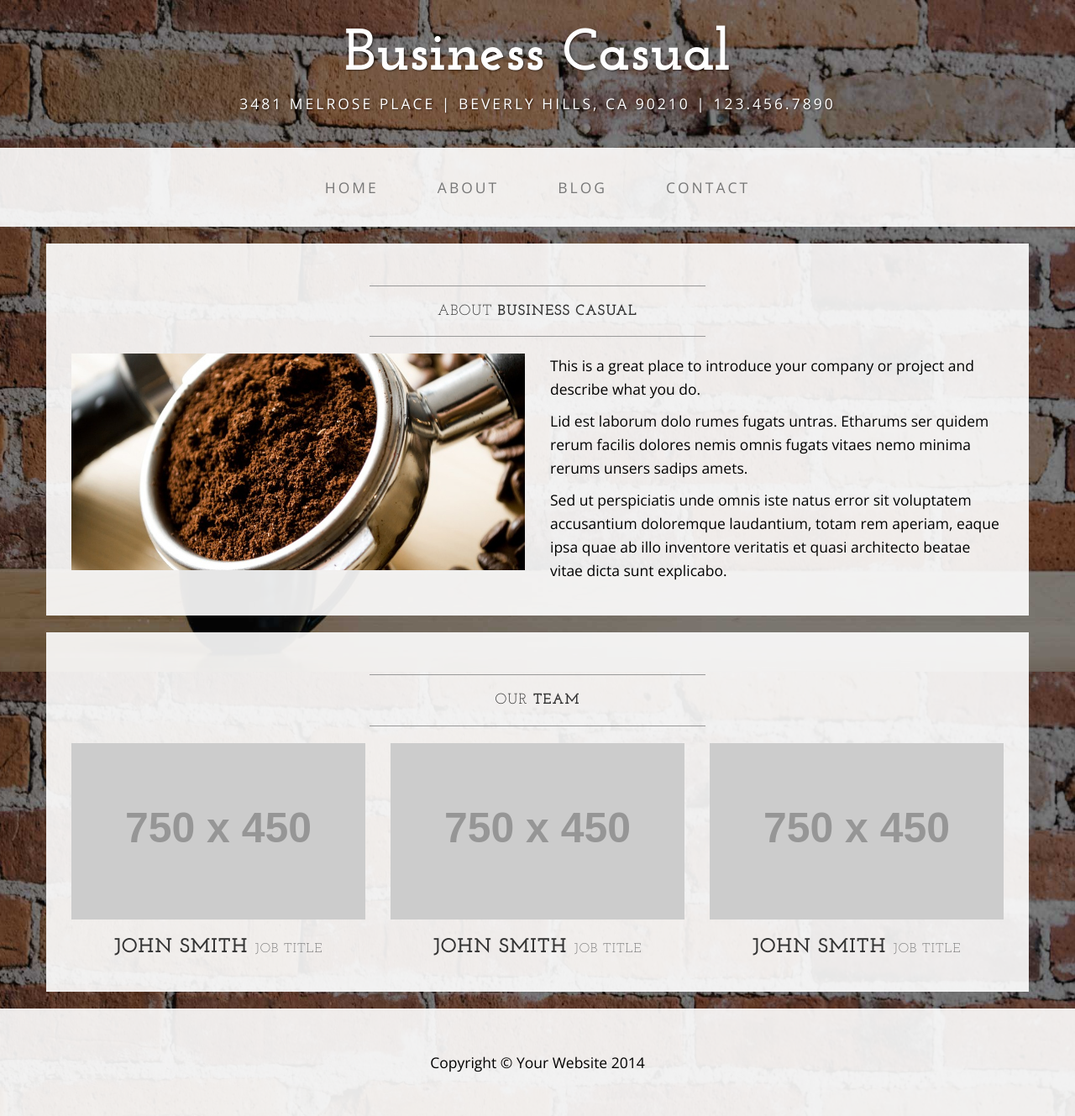
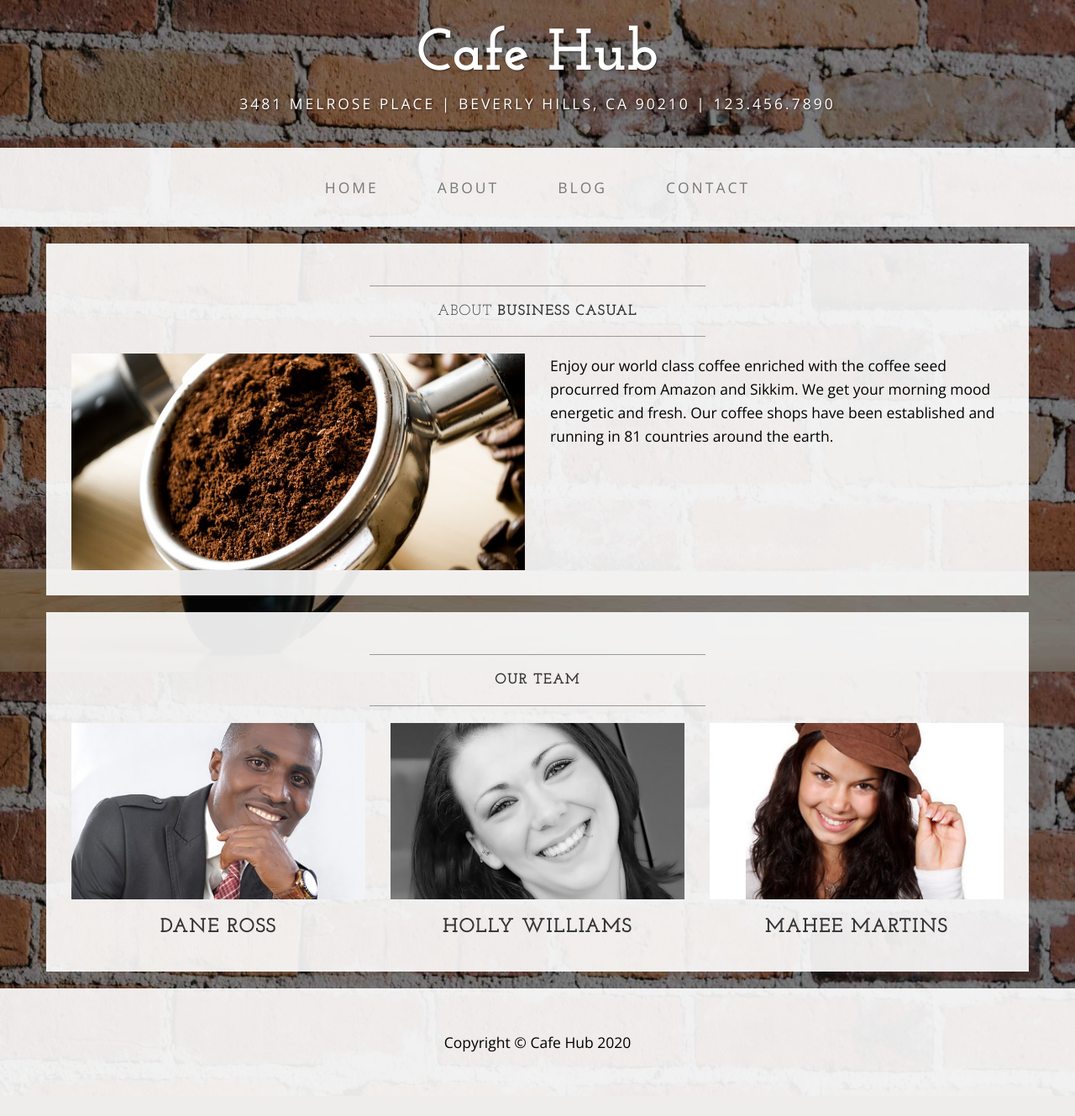
Before and after one commit to Ninad10code/Cafe-Hub, a PHP site: page /about.php in a window 1280 px wide. Shown: the whole page at 84% size. After the commit the page ends 1253 px from the top, so only its background shows below. Run offline with PHP 8.4, Linux system fonts and the light colour scheme; grey boxes labelled with a size stand in for pictures from a placeholder-image service; some libraries are stand-ins or nearby versions.

Commit message:
about page changed

```diff
--- a/about.php
+++ b/about.php
@@ -9,7 +9,7 @@
     <meta name="description" content="">
     <meta name="author" content="">
 
-    <title>About - Business Casual - Start Bootstrap Theme</title>
+    <title>Cafe Hub</title>
 
     <!-- Bootstrap Core CSS -->
     <link href="css/bootstrap.min.css" rel="stylesheet">
@@ -32,44 +32,11 @@
 
 <body>
 
-    <div class="brand">Business Casual</div>
+    <div class="brand">Cafe Hub</div>
     <div class="address-bar">3481 Melrose Place | Beverly Hills, CA 90210 | 123.456.7890</div>
 
     <!-- Navigation -->
-    <nav class="navbar navbar-default" role="navigation">
-        <div class="container">
-            <!-- Brand and toggle get grouped for better mobile display -->
-            <div class="navbar-header">
-                <button type="button" class="navbar-toggle" data-toggle="collapse" data-target="#bs-example-navbar-collapse-1">
-                    <span class="sr-only">Toggle navigation</span>
-                    <span class="icon-bar"></span>
-                    <span class="icon-bar"></span>
-                    <span class="icon-bar"></span>
-                </button>
-                <!-- navbar-brand is hidden on larger screens, but visible when the menu is collapsed -->
-                <a class="navbar-brand" href="index.html">Business Casual</a>
-            </div>
-            <!-- Collect the nav links, forms, and other content for toggling -->
-            <div class="collapse navbar-collapse" id="bs-example-navbar-collapse-1">
-                <ul class="nav navbar-nav">
-                    <li>
-                        <a href="index.html">Home</a>
-                    </li>
-                    <li>
-                        <a href="about.html">About</a>
-                    </li>
-                    <li>
-                        <a href="blog.html">Blog</a>
-                    </li>
-                    <li>
-                        <a href="contact.html">Contact</a>
-                    </li>
-                </ul>
-            </div>
-            <!-- /.navbar-collapse -->
-        </div>
-        <!-- /.container -->
-    </nav>
+    <?php require_once 'navigation.php'; ?>
 
     <div class="container">
 
@@ -86,9 +53,10 @@
                     <img class="img-responsive img-border-left" src="img/slide-2.jpg" alt="">
                 </div>
                 <div class="col-md-6">
-                    <p>This is a great place to introduce your company or project and describe what you do.</p>
-                    <p>Lid est laborum dolo rumes fugats untras. Etharums ser quidem rerum facilis dolores nemis omnis fugats vitaes nemo minima rerums unsers sadips amets.</p>
-                    <p>Sed ut perspiciatis unde omnis iste natus error sit voluptatem accusantium doloremque laudantium, totam rem aperiam, eaque ipsa quae ab illo inventore veritatis et quasi architecto beatae vitae dicta sunt explicabo.</p>
+                    <p>Enjoy our world class coffee enriched with the coffee seed procurred from Amazon and Sikkim.
+                        We get your morning mood energetic and fresh. Our coffee shops have been established and running in 81 countries
+                        around the earth.
+                    </p>
                 </div>
                 <div class="clearfix"></div>
             </div>
@@ -98,27 +66,27 @@
             <div class="box">
                 <div class="col-lg-12">
                     <hr>
-                    <h2 class="intro-text text-center">Our
-                        <strong>Team</strong>
+                    <h2 class="intro-text text-center">
+                        <strong>Our Team</strong>
                     </h2>
                     <hr>
                 </div>
                 <div class="col-sm-4 text-center">
-                    <img class="img-responsive" src="http://placehold.it/750x450" alt="">
-                    <h3>John Smith
-                        <small>Job Title</small>
+                    <img class="img-responsive" src="img/abt1.jpg" alt="">
+                    <h3>Dane Ross
+
                     </h3>
                 </div>
                 <div class="col-sm-4 text-center">
-                    <img class="img-responsive" src="http://placehold.it/750x450" alt="">
-                    <h3>John Smith
-                        <small>Job Title</small>
+                    <img class="img-responsive" src="img/abt2.jpg" alt="">
+                    <h3>Holly Williams
+
                     </h3>
                 </div>
                 <div class="col-sm-4 text-center">
-                    <img class="img-responsive" src="http://placehold.it/750x450" alt="">
-                    <h3>John Smith
-                        <small>Job Title</small>
+                    <img class="img-responsive" src="img/abt3.jpg" alt="">
+                    <h3>Mahee Martins
+
                     </h3>
                 </div>
                 <div class="clearfix"></div>
@@ -132,7 +100,7 @@
         <div class="container">
             <div class="row">
                 <div class="col-lg-12 text-center">
-                    <p>Copyright &copy; Your Website 2014</p>
+                    <p>Copyright &copy; Cafe Hub 2020</p>
                 </div>
             </div>
         </div>
```
